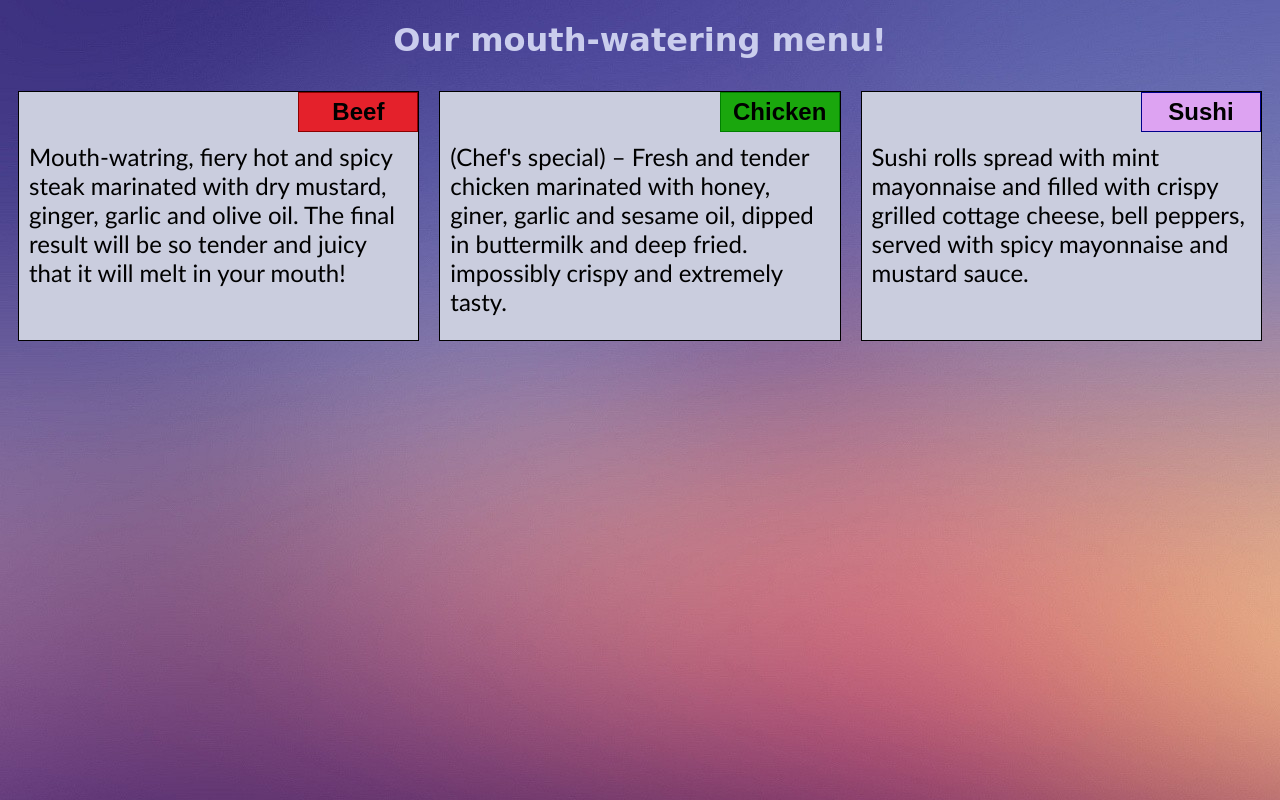
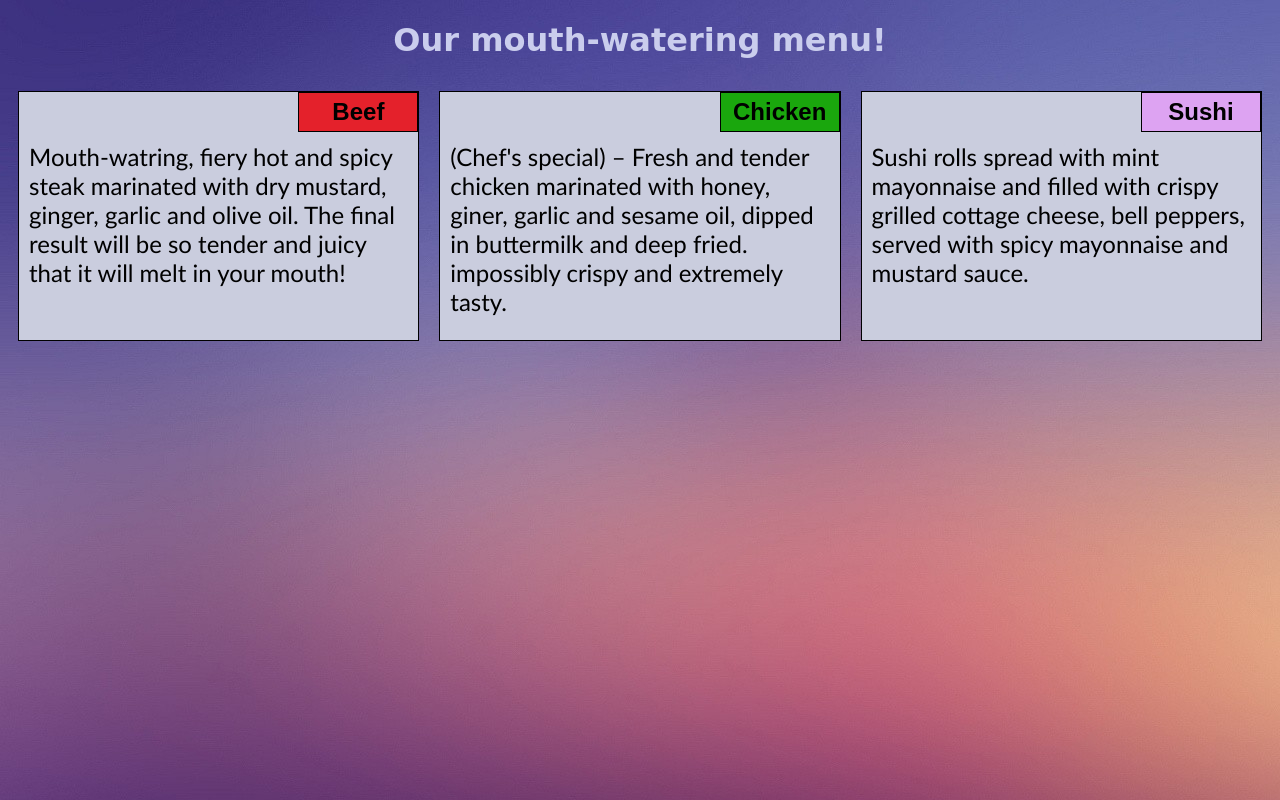
Before and after one commit to vcub3d/JHU-webtech, a plain HTML site: page mod2/index.html in a window 1280 px wide. Drawn offline with Linux system fonts and the light colour scheme.

Commit message:
Update TestStyle.css

```diff
--- a/mod2/TestStyle.css
+++ b/mod2/TestStyle.css
@@ -36,7 +36,7 @@ section{
 
 }
 #chicken{
-  border: 1px solid green;
+  border: 1px solid black;
   width: 30%;
   margin-left: 70%;
   text-align: center;
@@ -49,7 +49,7 @@ section{
   background-color: #1aa70d;
 }
 #beef{
-  border: 1px solid darkred;
+  border: 1px solid black;
   width: 30%;
   margin-left: 70%;
   margin-top: 0;
@@ -63,7 +63,7 @@ section{
 
 }
 #sushi{
-  border: 1px solid darkblue;
+  border: 1px solid black;
   width: 30%;
   margin-left: 70%;
   text-align: center;
```
